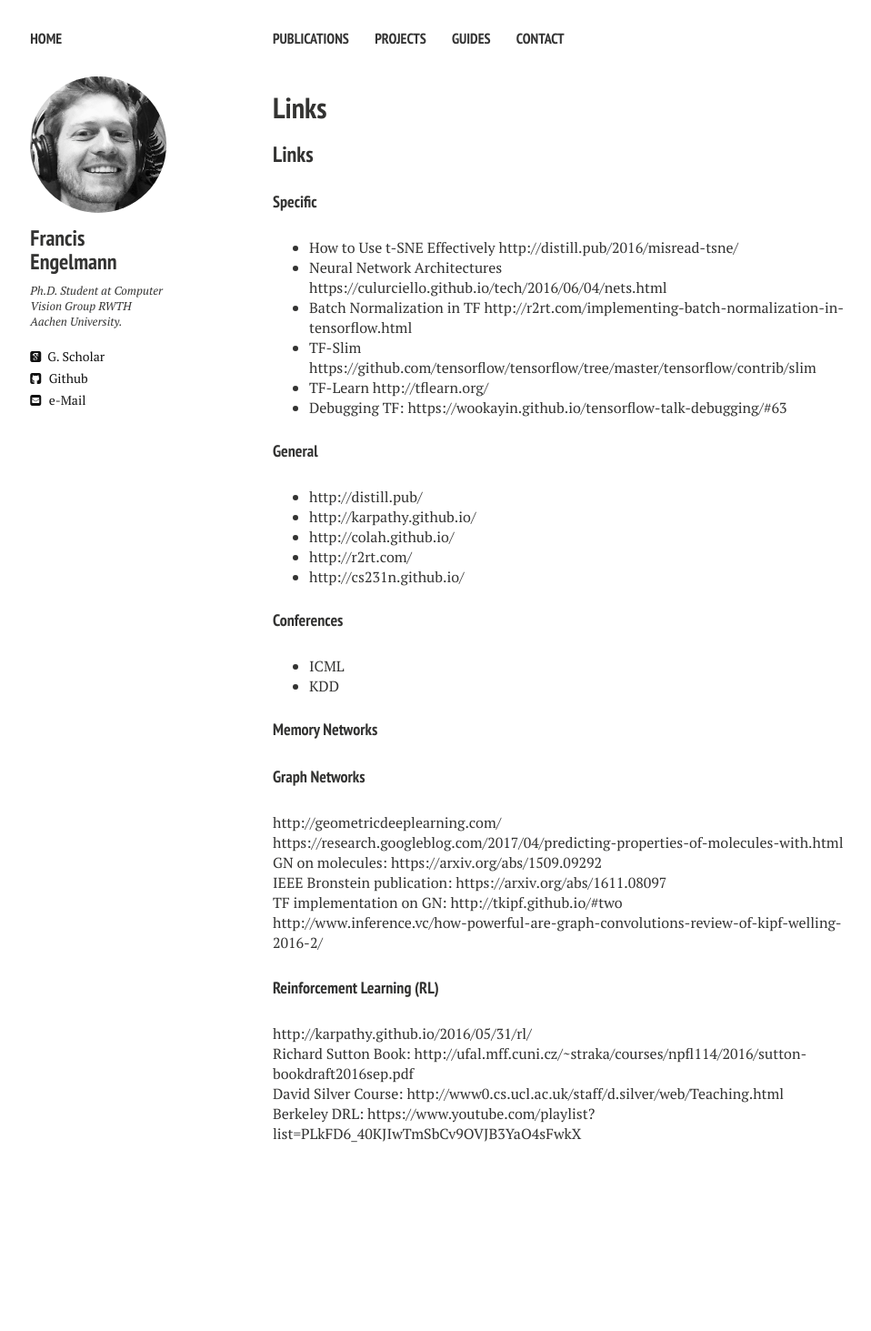
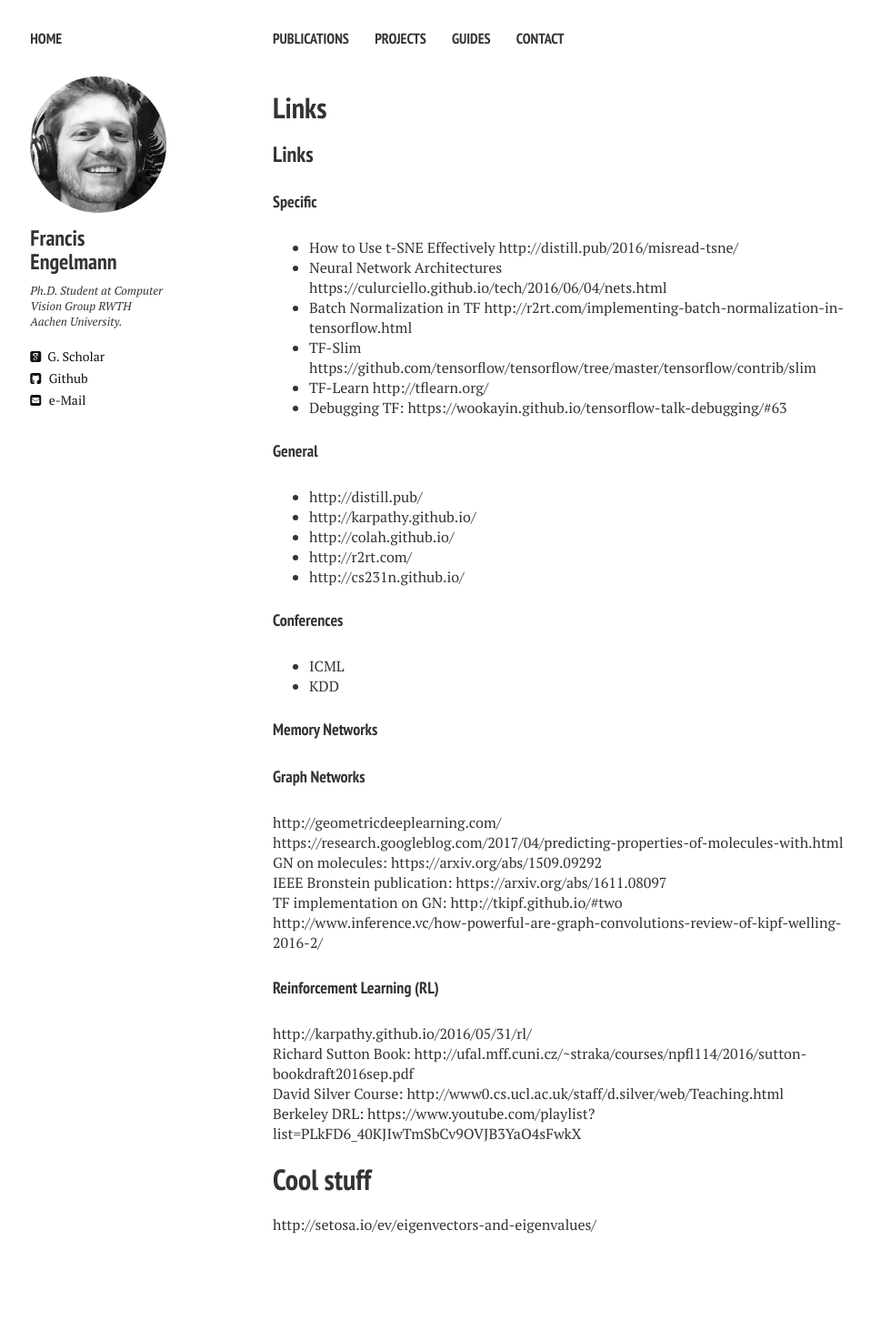
Before and after one commit to francisengelmann/francisengelmann.github.io, a Jekyll site: the page built from links.md, in a window 1280 px wide. Shown: the whole page at 91% size, without its empty margins (20-978 px from the left). Built offline with Jekyll 4.4.1, drawn with Linux system fonts in a browser that asks for light colours; nearby versions of some CDN libraries; our own code applies the rules of GitHub Pages for plain Markdown files; before the commit the page ends 1363 px from its top, so only the background shows below that.

Commit message:
Update links.md

```diff
--- a/links.md
+++ b/links.md
@@ -34,3 +34,6 @@ http://karpathy.github.io/2016/05/31/rl/
 Richard Sutton Book: http://ufal.mff.cuni.cz/~straka/courses/npfl114/2016/sutton-bookdraft2016sep.pdf
 David Silver Course: http://www0.cs.ucl.ac.uk/staff/d.silver/web/Teaching.html
 Berkeley DRL: https://www.youtube.com/playlist?list=PLkFD6_40KJIwTmSbCv9OVJB3YaO4sFwkX
+
+# Cool stuff
+http://setosa.io/ev/eigenvectors-and-eigenvalues/
```
